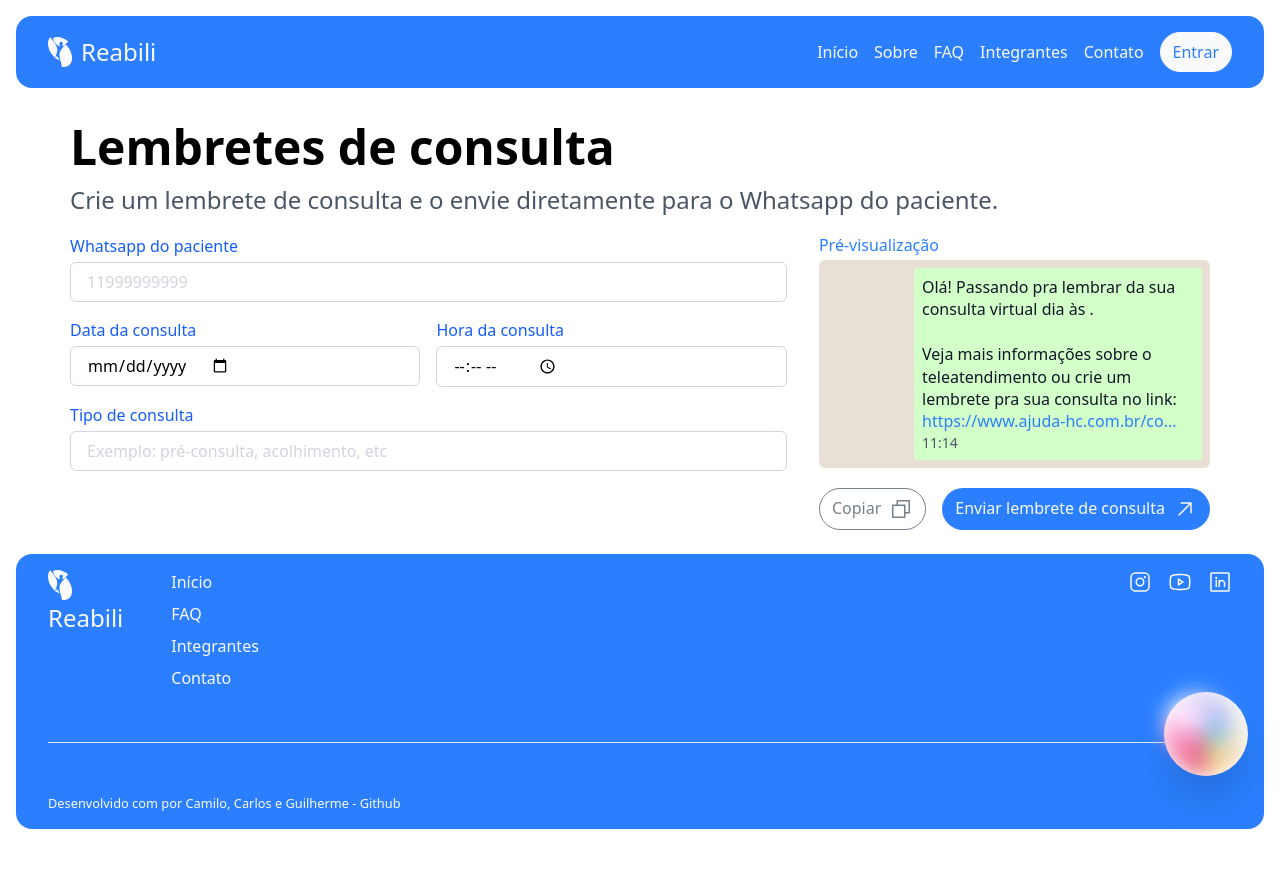
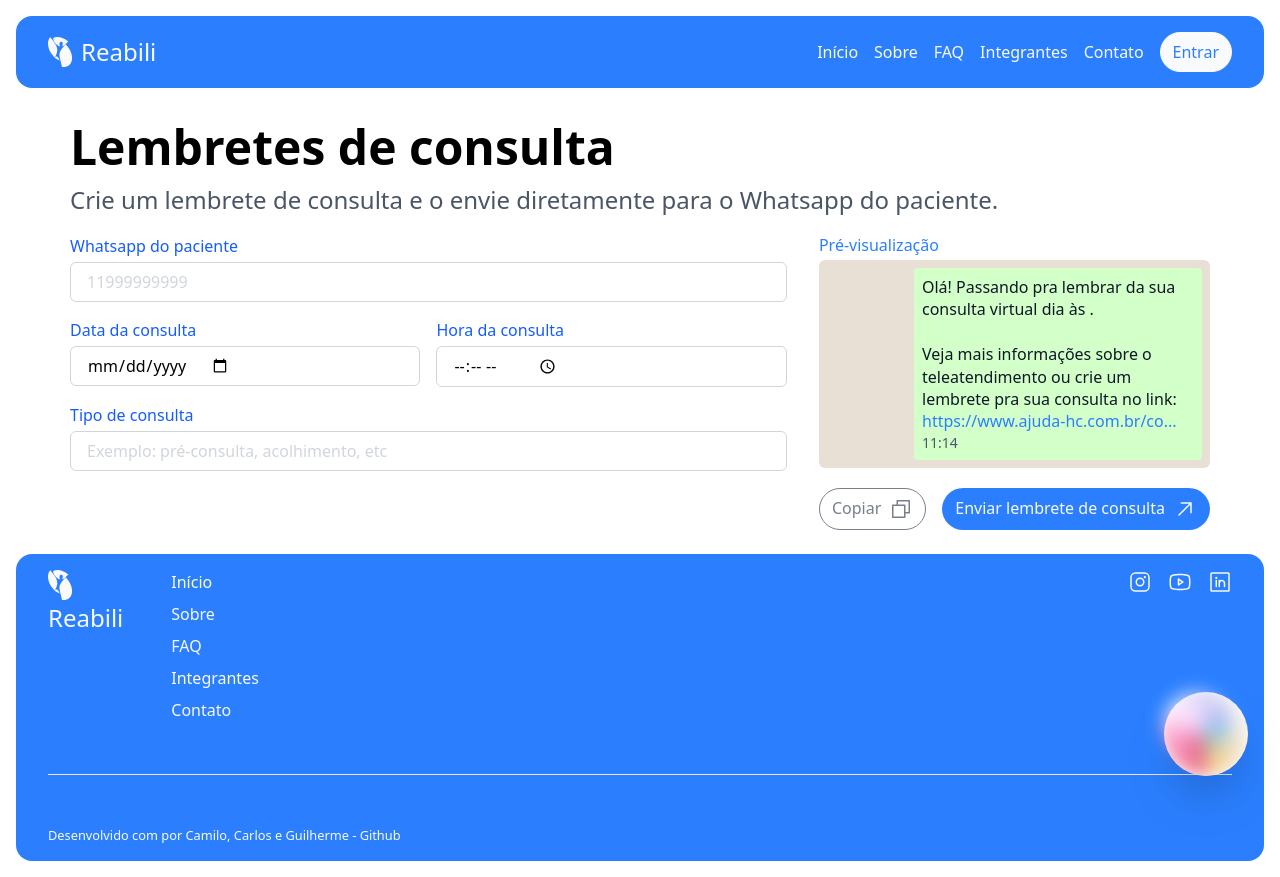
Before and after one commit to Challenge-2025-Equipe-07/hc-frontend-react, a React (Vite) app: page /agendar in a window 1280 px wide. Before the commit the page ends 845 px from the top, so only its background shows below. Built offline with nearby package versions, Linux system fonts and the light colour scheme; no server answers.

Commit message:
Acrescentar "Sobre" ao footer

```diff
--- a/src/components/Footer/Footer.tsx
+++ b/src/components/Footer/Footer.tsx
@@ -19,6 +19,9 @@ const Footer = () => {
         <ul className="grid gap-y-2" id="menuList" aria-labelledby="menuButton">
           <li>
             <LinkItem route="/">Início</LinkItem>
+          </li>
+          <li>
+            <LinkItem route="/sobre">Sobre</LinkItem>
           </li>
           <li>
             <LinkItem route="/faq">FAQ</LinkItem>
```
